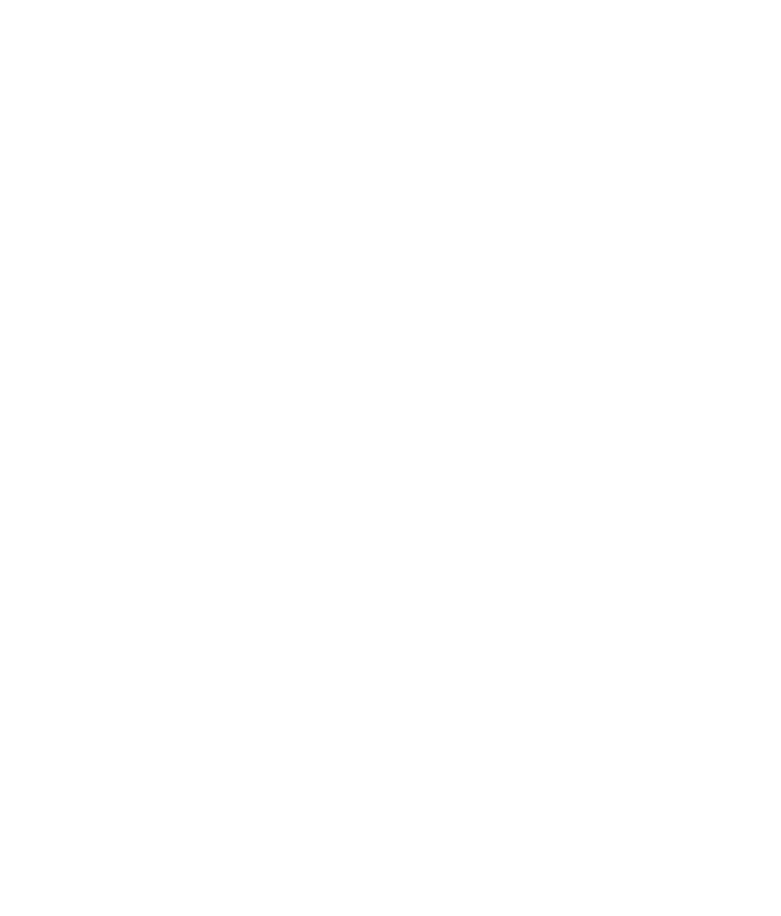
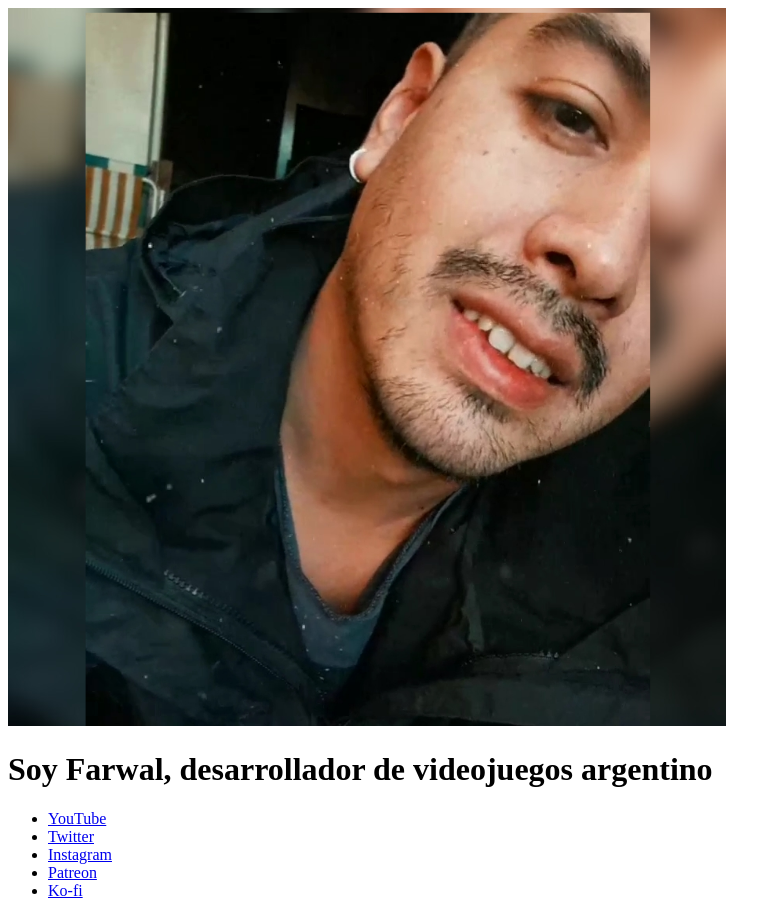
Before and after one commit to FarwalDev/farwaldev.github.io, a plain HTML site: page index.html in a window 1280 px wide. Shown: the whole page, without its empty margins (0-781 px from the left). Before the commit the page ends 800 px from the top, so only its background shows below. Drawn offline with Linux system fonts and the light colour scheme.

Commit message:
Updated Web

```diff
--- a/index.html
+++ b/index.html
@@ -3,10 +3,22 @@
   <head>
     <meta charset="utf-8" />
     <meta name="viewport" content="width=device-width" />
-
-    <title>FarwalDev </title>
+    <!-- PUTO POR LEER -->
+    <title>FarwalDev</title>
   </head>
   <body>
-
+    <header>
+      <img src="./FarwalDev.png" alt="FarwalDev Image Profile"/>
+      <h1>Soy Farwal, desarrollador de videojuegos argentino</h1>
+    </header>
+    <main>
+      <ul>
+        <li><a href="#">YouTube</a></li>
+        <li><a href="#">Twitter</a></li>
+        <li><a href="#">Instagram</a></li>
+        <li><a href="#">Patreon</a></li>
+        <li><a href="#">Ko-fi</a></li>
+      </ul>
+    </main>
   </body>
 </html>
```
Also changed, not shown: FarwalDev.png (added).
